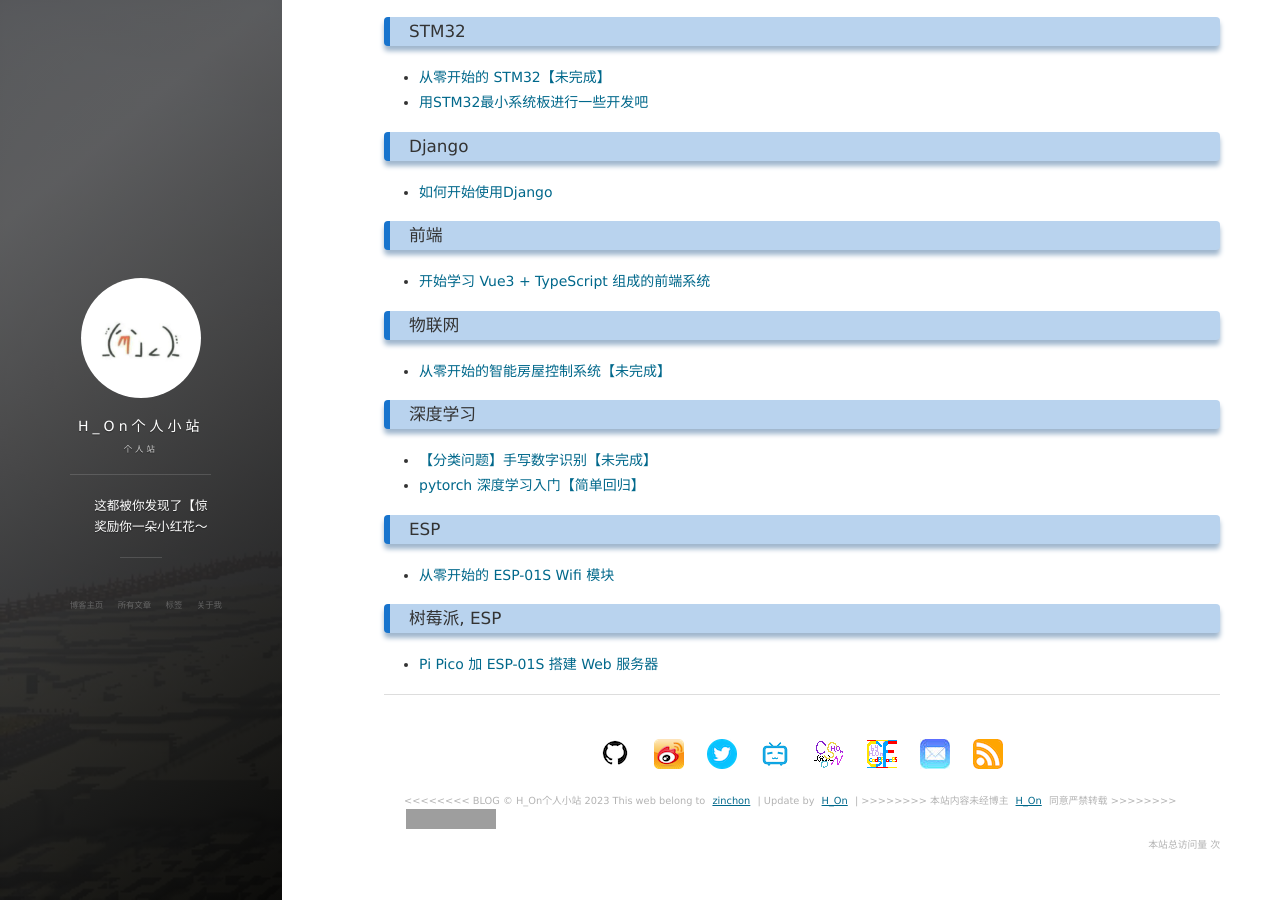
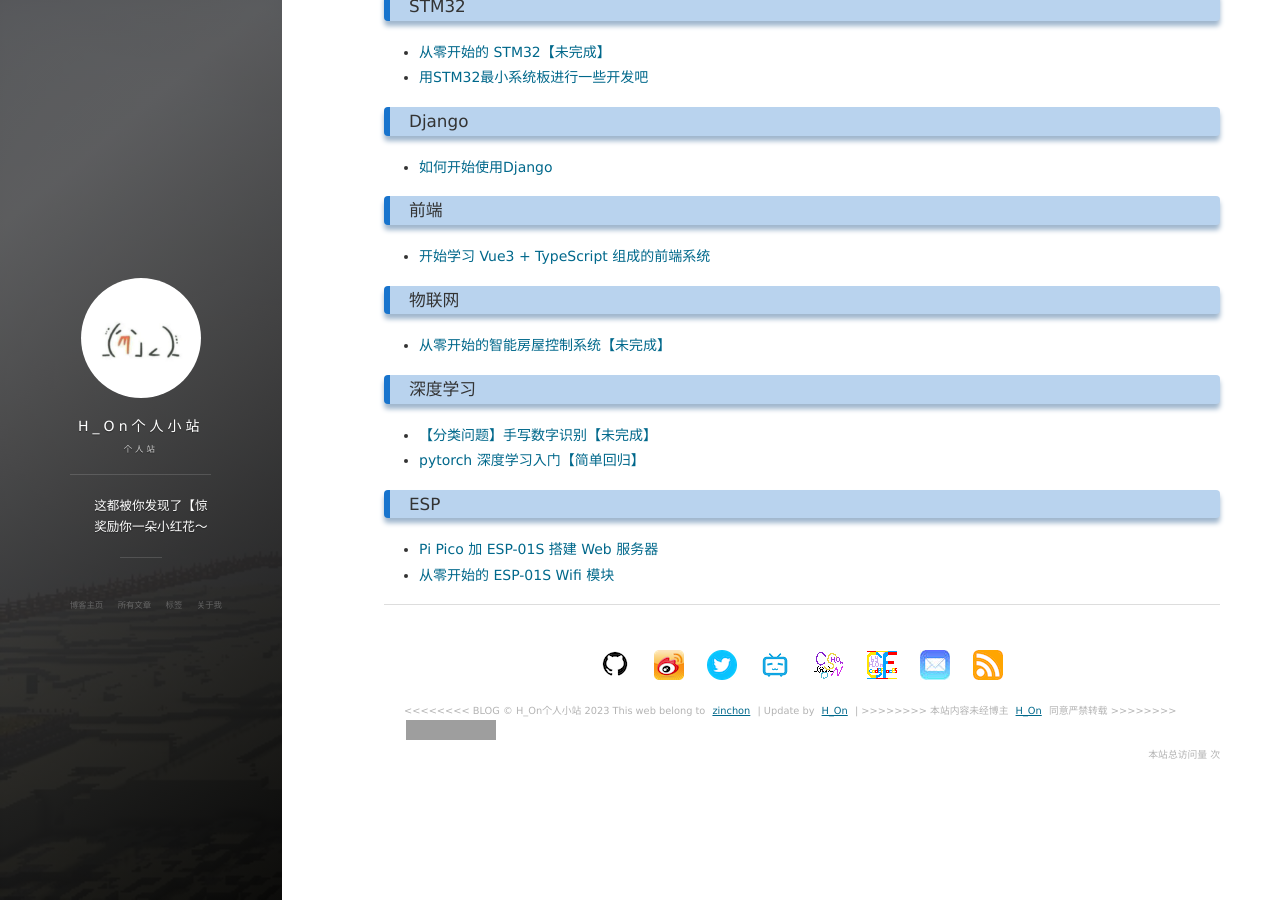
Before and after one commit to Hybrogen/Hybrogen.github.io, a Jekyll site: the page built from tags.html, in a window 1280 px wide and 900 px high, scrolled down 2704 px. Built offline with Jekyll 4.4.1, drawn with Linux system fonts in a browser that asks for light colours; nearby versions of some CDN libraries; comment, search, counter and statistics services are not loaded; grey boxes are pictures that could not be loaded.

Commit message:
修改标签

```diff
--- a/_posts/2023-03-14-pico04ESP02.md
+++ b/_posts/2023-03-14-pico04ESP02.md
@@ -4,7 +4,7 @@ title: Pi Pico 加 ESP-01S 搭建 Web 服务器
 date: 2023-03-14
 author: H_On
 description: 记录重新捡起物联网技术的开始
-tag: 树莓派, ESP
+tag: ESP
 ---
 
 ### 目录
```
